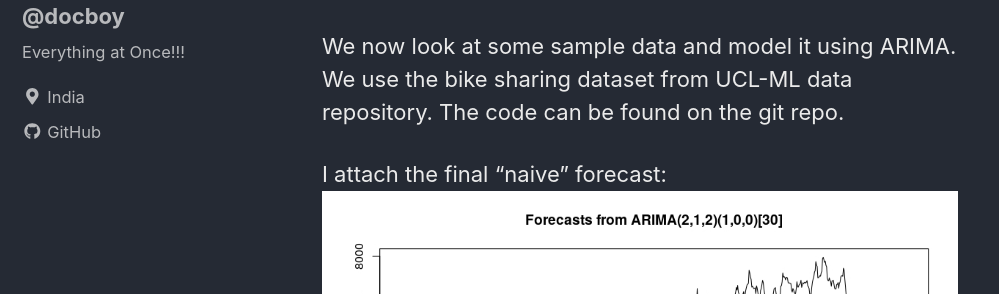
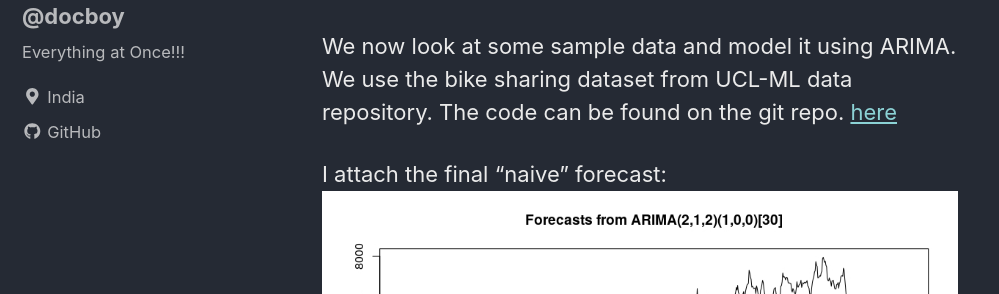
Before and after one commit to atdocboy/atdocboy.github.io, a Jekyll site: the page built from _posts/2019-04-11-ARIMA-Process.md, in a window 1280 px wide and 900 px high, scrolled down 1441 px. Shown: the part 161-455 px from the top of the window, without its empty margins (0-999 px from the left). Built offline with Jekyll 4.4.1, drawn with Linux system fonts in a browser that asks for light colours; nearby versions of some CDN libraries.

Commit message:
added arima code

```diff
--- a/_posts/2019-04-11-ARIMA-Process.md
+++ b/_posts/2019-04-11-ARIMA-Process.md
@@ -25,7 +25,7 @@
 
 Do note that ARIMA is represented as ARIMA(p, d, q) where the coefficients p, d and q represent the AR order, the differencing order and MA order respectively.
 
-We now look at some sample data and model it using ARIMA. We use the bike sharing dataset from UCL-ML data repository. The code can be found on the git repo.
+We now look at some sample data and model it using ARIMA. We use the bike sharing dataset from UCL-ML data repository. The code can be found on the git repo. [here](https://github.com/atdocboy/atdocboy.github.io/codes)
 
 I attach the final "naive" forecast:
 <img src="{{ site.url }}{{ site.baseurl }}/images/ARIMA/final_forecast.jpeg" alt="ARIMA forecast">
```
Also changed, not shown: 1 other file.
